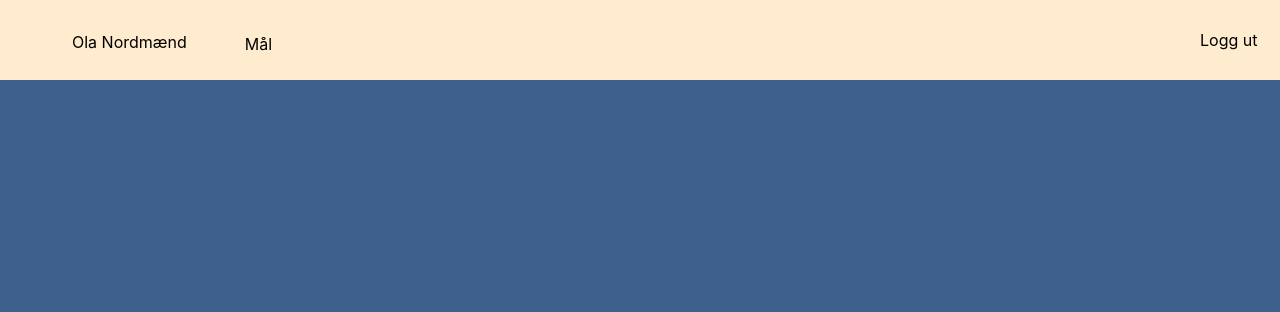
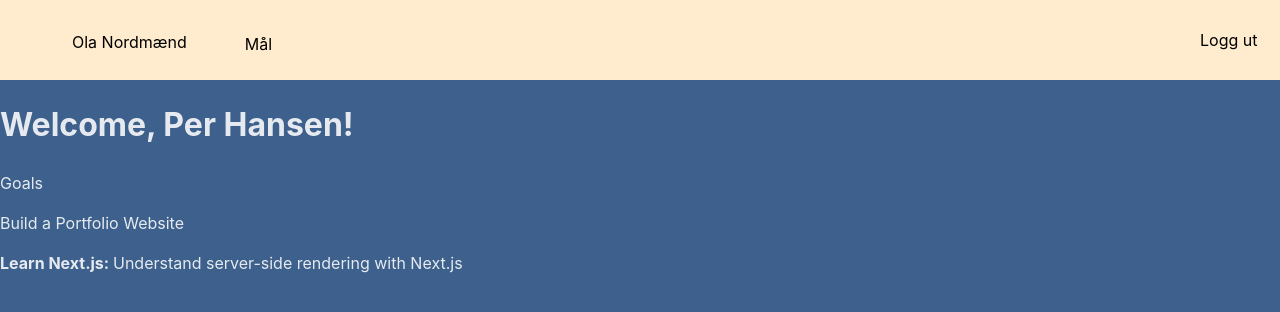
Before and after one commit to EspenSolhaug1/kompetanse-oversikt, a React (Vite) app: page /profile in a window 1280 px wide. Shown: the top 312 px of the page. Built offline with nearby package versions, Linux system fonts and the light colour scheme.

Commit message:
Added hooks, context and more mock

```diff
--- a/src/ApiData/MockData.tsx
+++ b/src/ApiData/MockData.tsx
@@ -1,6 +1,7 @@
 import { UserType } from "../types/UserType";
 
-export const MockData: UserType = {
+export const MockData: UserType[] = [
+  {
     id: 1,
     name: "Ola Nordmann",
     goals: [
@@ -70,4 +71,137 @@ export const MockData: UserType = {
       "File Management",
     ],
     totalPoints: 21.69,
-};
+  },
+  {
+    id: 2,
+    name: "Kari Nordmann",
+    goals: [
+      {
+        id: 3,
+        name: "Master React",
+        milestones: [
+          {
+            id: 7,
+            title: "React Basics",
+            category: "programming",
+            description: "Learn about components, props, and state",
+            status: false,
+          },
+          {
+            id: 8,
+            title: "Advanced Hooks",
+            category: "programming",
+            description: "Understand useReducer, useCallback, and useMemo",
+            status: true,
+          },
+          {
+            id: 9,
+            title: "React Testing",
+            category: "testing",
+            description: "Write tests for React components using Jest",
+            status: true,
+          },
+        ],
+      },
+      {
+        id: 4,
+        name: "Contribute to Open Source",
+        milestones: [
+          {
+            id: 10,
+            title: "Find a Project",
+            category: "community",
+            description: "Search GitHub for beginner-friendly projects",
+            status: false,
+          },
+          {
+            id: 11,
+            title: "Submit a PR",
+            category: "development",
+            description: "Fix a bug or add a feature and submit a pull request",
+            status: true,
+          },
+          {
+            id: 12,
+            title: "Join Community Discussions",
+            category: "community",
+            description: "Participate in open-source discussions and forums",
+            status: false,
+          },
+        ],
+      },
+    ],
+    skills: [
+      "JavaScript",
+      "React",
+      "HTML",
+      "CSS",
+      "Jest",
+      "GitHub",
+      "Community Engagement",
+    ],
+    totalPoints: 15.45,
+  },
+  {
+    id: 3,
+    name: "Per Hansen",
+    goals: [
+      {
+        id: 5,
+        name: "Build a Portfolio Website",
+        milestones: [
+          {
+            id: 13,
+            title: "Plan Website Structure",
+            category: "design",
+            description: "Create a wireframe for the website",
+            status: true,
+          },
+          {
+            id: 14,
+            title: "Learn Next.js",
+            category: "programming",
+            description: "Understand server-side rendering with Next.js",
+            status: false,
+          },
+          {
+            id: 15,
+            title: "Deploy Website",
+            category: "devops",
+            description: "Use Vercel to deploy the portfolio site",
+            status: false,
+          },
+        ],
+      },
+      {
+        id: 6,
+        name: "Learn Data Analysis",
+        milestones: [
+          {
+            id: 16,
+            title: "Learn Pandas",
+            category: "data",
+            description: "Master data manipulation with Pandas",
+            status: false,
+          },
+          {
+            id: 17,
+            title: "Visualize Data",
+            category: "data",
+            description: "Create visualizations with Matplotlib",
+            status: true,
+          },
+          {
+            id: 18,
+            title: "Work on a Project",
+            category: "data",
+            description: "Analyze a dataset and present findings",
+            status: false,
+          },
+        ],
+      },
+    ],
+    skills: ["Python", "Next.js", "Data Analysis", "Matplotlib", "Pandas"],
+    totalPoints: 18.35,
+  },
+];
--- a/src/App.tsx
+++ b/src/App.tsx
@@ -4,16 +4,51 @@ import { Route, Routes } from "react-router-dom";
 import Profile from "./Components/Profile/Profile";
 import Login from "./Components/Login/Login";
 import Goal from "./Components/Goal/Goal";
+import { UserType } from "./types/UserType";
+import { createContext, useEffect, useState } from "react";
+import { MockData } from "./ApiData/MockData";
+
+export interface myContextType {
+  currentUser: UserType | null;
+  setCurrentUser: React.Dispatch<React.SetStateAction<UserType | null>>;
+}
+const contextInitialValues = {
+  currentUser: null,
+  setCurrentUser: () => {},
+};
+
+export const myContext = createContext<myContextType>(contextInitialValues);
 
 function App() {
+  const [currentUser, setCurrentUser] = useState<UserType | null>(null);
+  // Using dummy data in development
+  useEffect(() => {
+    setCurrentUser(MockData[2]);
+  }, []);
+
+  /*
+  useEffect(() => {
+    fetch(`http:localhost:4000/user`)
+    .then((response) => response.json())
+    .then ((user) => setCurrentUser(user))
+  }, [currentUser]);
+  */
+
   return (
     <>
+      <myContext.Provider
+        value={{
+          currentUser,
+          setCurrentUser,
+        }}
+      >
         <Navbar />
         <Routes>
           <Route path="/login" element={<Login />} />
           <Route path="/profile" element={<Profile />} />
           <Route path="goals/:id" element={<Goal />} />
         </Routes>
+      </myContext.Provider>
     </>
   );
 }
--- a/src/Components/Profile/Profile.tsx
+++ b/src/Components/Profile/Profile.tsx
@@ -1,5 +1,21 @@
+import { useContext } from "react";
+import { myContext, myContextType } from "../../App.tsx";
+
 const Profile = () => {
-  return <></>;
+  const { currentUser, setCurrentUser } = useContext(
+    myContext
+  ) as myContextType;
+  return (
+    <div>
+      <h1>Welcome, {currentUser?.name || "Guest"}!</h1>
+      <p>Goals</p>
+      <p>{currentUser?.goals[0].name}</p>
+      <p>
+        <b>{currentUser?.goals[0].milestones[1].title}: </b>
+        {currentUser?.goals[0].milestones[1].description}
+      </p>
+    </div>
+  );
 };
 
 export default Profile;
```
Lines whose indentation alone changed are shown as unchanged.
